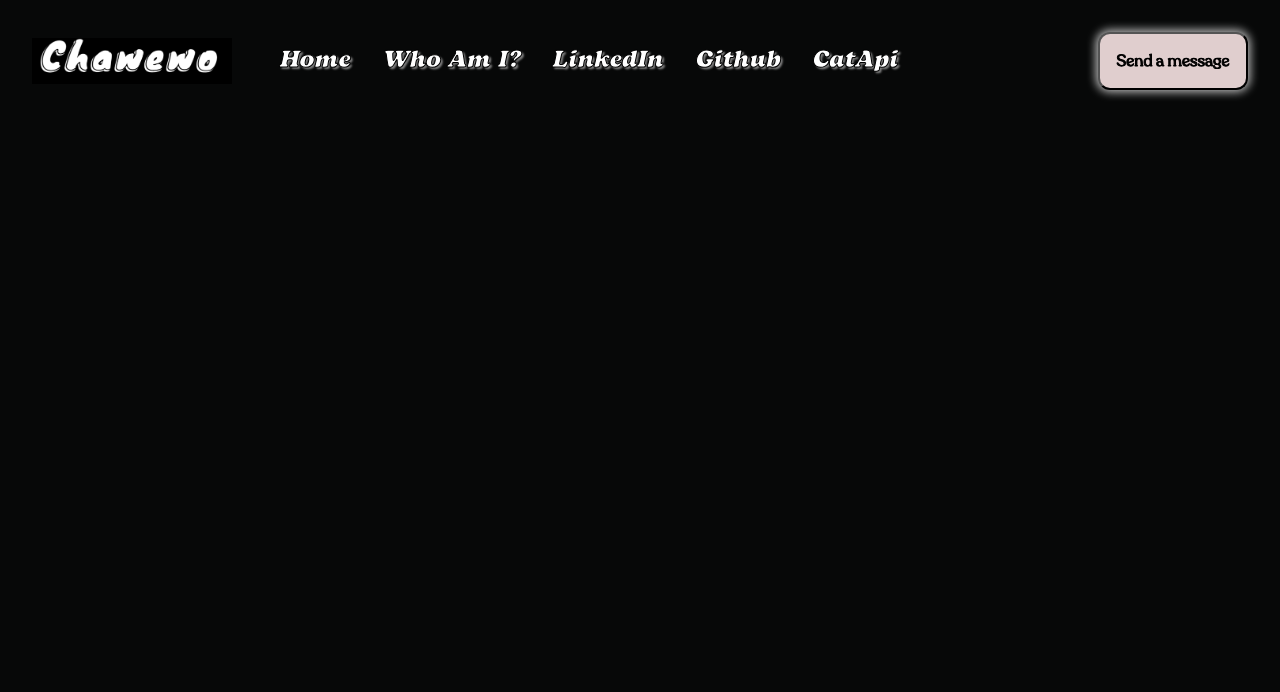
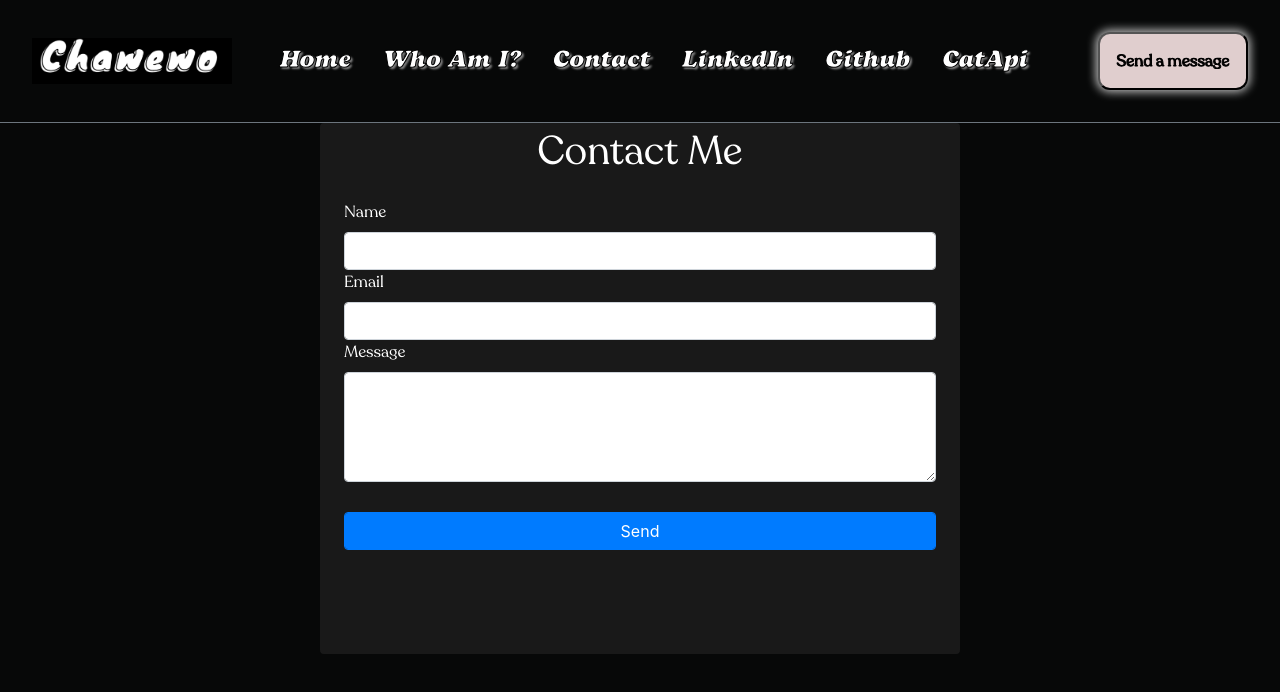
Before and after one commit to Chawewo/Portfolio, a React (Create React App) app: page /Contact in a window 1280 px wide. Shown: the top 692 px of the page. Built offline with nearby package versions, Linux system fonts and the light colour scheme; a web font is replaced by a local one.

Commit message:
Revamp Underway

```diff
--- a/src/App.js
+++ b/src/App.js
@@ -1,21 +1,22 @@
 import React from 'react';
 import {Footer, Contact, WhoChawewo, Header} from './containers';
 import { Brand, Navbar} from './components';
-import {BrowserRouter as BrowserRouter,Routes, Router, Route} from 'react-router-dom';
+import {BrowserRouter as Router, Routes, Route} from 'react-router-dom';
 import './App.css';
 
 /* deleted div app */
 const App = () => {
   return (
-    <BrowserRouter>
+    <Router>
           <Navbar />
           <Routes>
-          <Route path='/home' component={<Header/>}  />
-          <Route path='/whoChawewo' exact component={<WhoChawewo/>}  />
-          <Route path='/Contact' exact component={<Contact/>}  />
+
+          <Route  path="/" element={<Header/>}  />
+          <Route path="/who"  element={<WhoChawewo/>}  />
+          <Route path="/contact"  element={<Contact/>}  />
 
         </Routes>
-      </BrowserRouter>
+      </Router>
 
   )
 }
--- a/src/components/navbar/Navbar.jsx
+++ b/src/components/navbar/Navbar.jsx
@@ -4,20 +4,22 @@ import logo from '../../assets/Chawewo.png';
 import './navbar.css';
 const Menu = () => (
   <>
-        <p><a href="home">Home</a></p>
-        <p><a href="Who">Who am I?</a></p>
+        <p><a href="/">Home</a></p>
+        <p><a href="who">Who am I?</a></p>
+        <p><a href="contact"> Contact </a></p>
         <p><a href="https://www.linkedin.com/in/davidtrujillo-liprofile/" target="_blank" rel="noopener noreferrer" >LinkedIn</a></p>
         <p><a href="https://github.com/Chawewo" target="_blank" rel="noopener noreferrer" >Github</a></p>
         <p><a href="https://thecatapi.com/" target="_blank" rel="noopener noreferrer"> CatApi</a></p>
+
   </>
 )
 
 const Navbar = () => {
   const [toggleMenu, setToggleMenu] = useState(false);
   return (
-    <div className="chawewo__navbar">
+    <div className="chawewo__navbar border-bottom border-secondary" >
       <div className="chawewo__navbar-links">
-        <div className="chawewo__navbar-links_logo">
+        <div className="chawewo__navbar-links_logo" >
           <img src={logo} alt="logo" />
           </div>
         <div className="chawewo__navbar-links_container">
@@ -25,7 +27,7 @@ const Navbar = () => {
         </div>
       </div>
       <div className="chawewo__navbar-send">
-      <a href="#contact"><button type="button">Send a message</button>
+      <a href="contact"><button type="button">Send a message</button>
       </a>
       </div>
       <div className="chawewo__navbar-menu">
```
